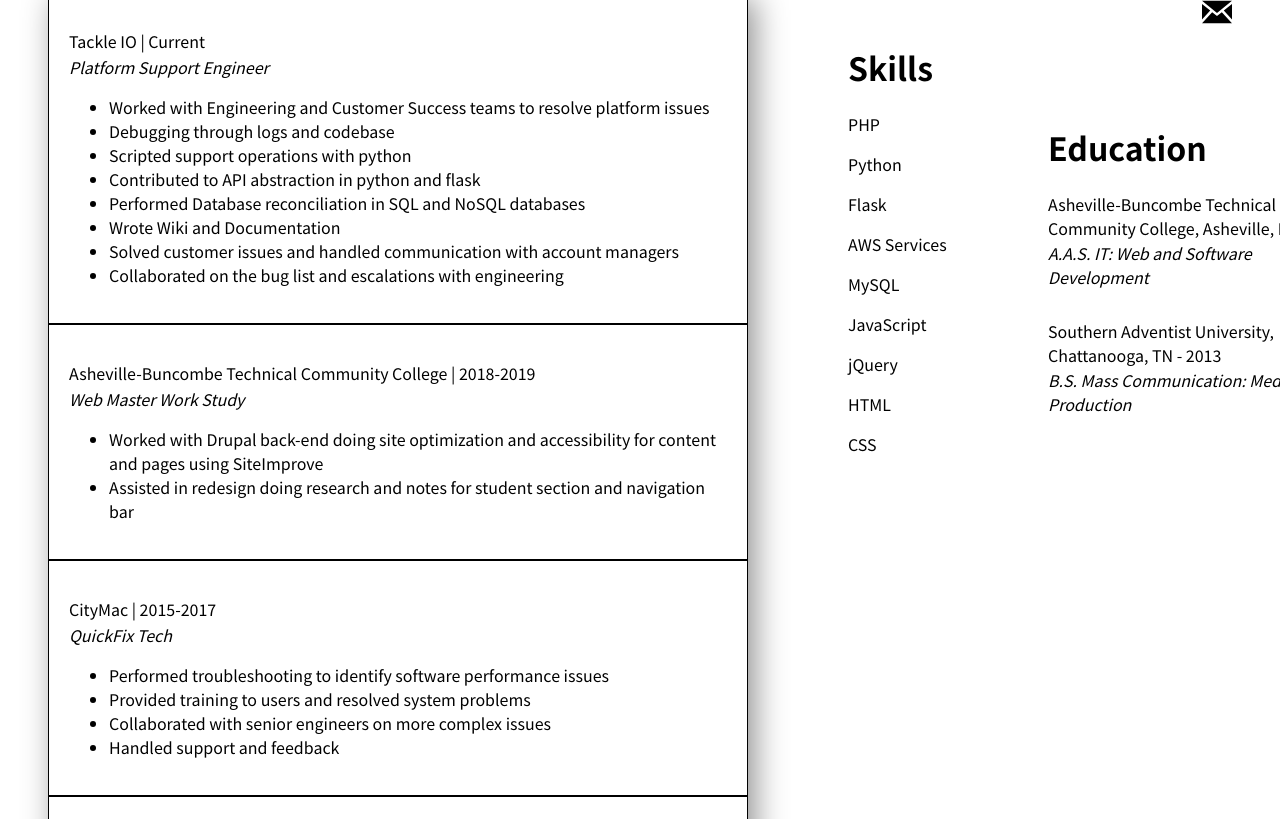
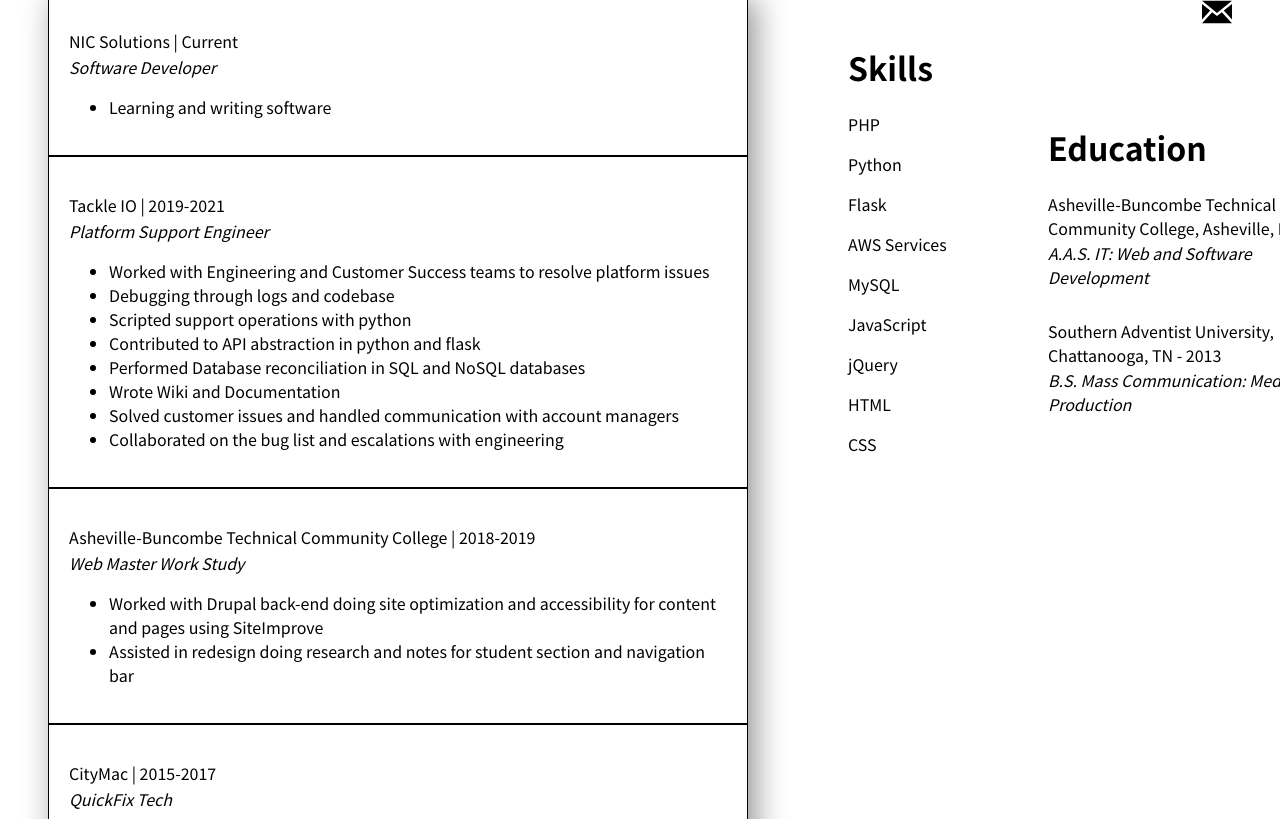
Before and after one commit to MCHadley/portfolio_site, a plain HTML site: page more.html in a window 1280 px wide. Shown: the part 201-1020 px from the top of the page. Drawn offline with nearby package versions, Linux system fonts and the light colour scheme.

Commit message:
Added new job

```diff
--- a/more.html
+++ b/more.html
@@ -29,7 +29,14 @@
       <h1>Work Experience</h1>
       <div id="shadow">
         <div class="workCard1">
-          <p>Tackle IO | Current</p>
+          <p>NIC Solutions | Current</p>
+          <p>Software Developer</p>
+          <ol>
+            <li>Learning and writing software</li>
+          </ol>
+        </div>
+        <div class="workCard2">
+          <p>Tackle IO | 2019-2021</p>
           <p>Platform Support Engineer</p>
           <ol>
             <li>Worked with Engineering and Customer Success teams to resolve platform issues</li>
@@ -42,7 +49,7 @@
             <li>Collaborated on the bug list and escalations with engineering</li>
           </ol>
         </div>
-        <div class="workCard2">
+        <div class="workCard3">
           <p>Asheville-Buncombe Technical Community College | 2018-2019</p>
           <p>Web Master Work Study</p>
           <ol>
@@ -51,7 +58,7 @@
             <li>Assisted in redesign doing research and notes for student section and navigation bar</li>
           </ol>
         </div>
-        <div class="workCard3">
+        <div class="workCard4">
           <p>CityMac | 2015-2017</p>
           <p>QuickFix Tech</p>
           <ol>
@@ -61,7 +68,7 @@
             <li>Handled support and feedback</li>
           </ol>
         </div>
-        <div class="workCard4">
+        <div class="workCard5">
           <p>Southern Adventist University | 2014-2015</p>
           <p>Digital Signage Engineer/Project Manager</p>
           <ol>
```
